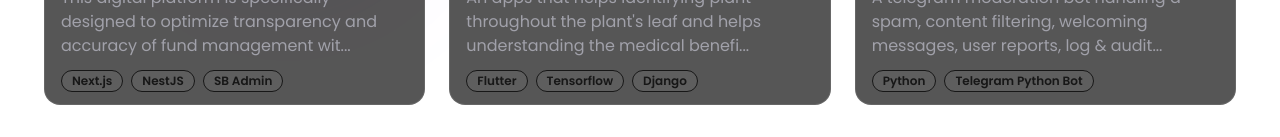
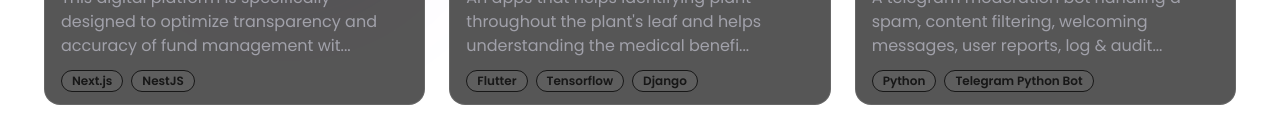
Before and after one commit to Iqbal-Maulana67/portfolio-website, a Next.js app: page /projects in a window 1280 px wide. Shown: the part 663-800 px from the top of the page. Built offline with nearby package versions, Linux system fonts and the light colour scheme.

Commit message:
Update Tech Stack in Numes Academy

```diff
--- a/app/projects/page.tsx
+++ b/app/projects/page.tsx
@@ -31,7 +31,7 @@ export default function ProjectPage() {
             thumbnailPath="/images/numes.png"
             title="Numes Academy"
             description="This digital platform is specifically designed to optimize transparency and accuracy of fund management within the SMA U BPPT Darus Sholah environtment"
-            techs={['Next.js', 'NestJS', 'SB Admin']}
+            techs={['Next.js', 'NestJS']}
             link="/projects/numes-academy"
           />
           <ProjectContainer
```
